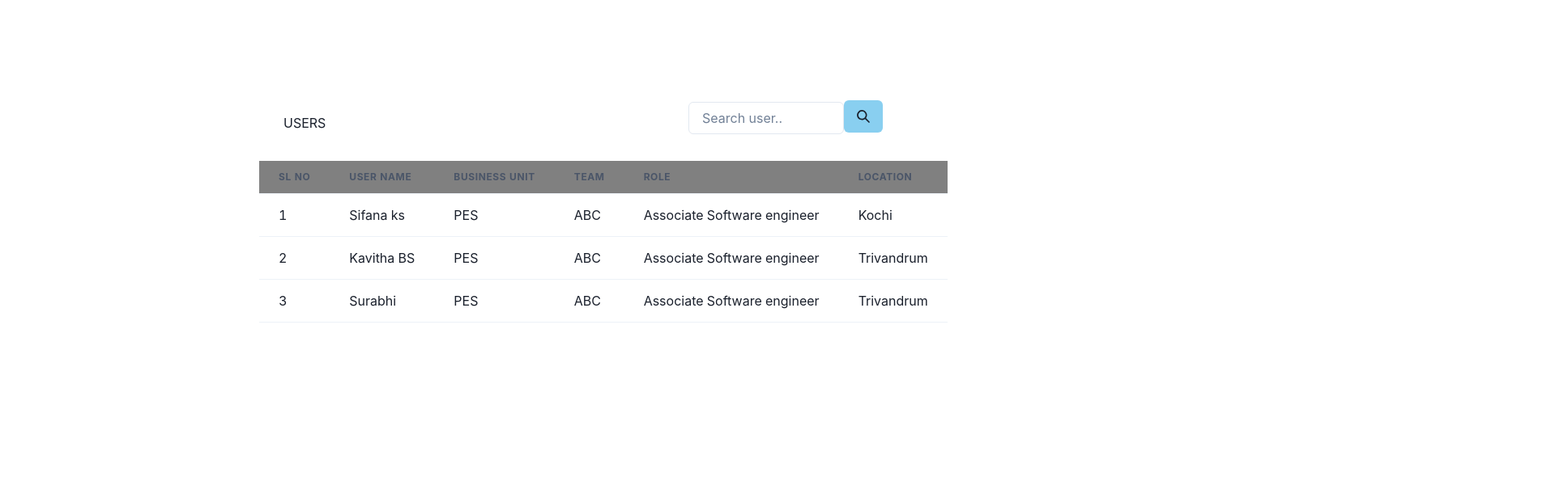
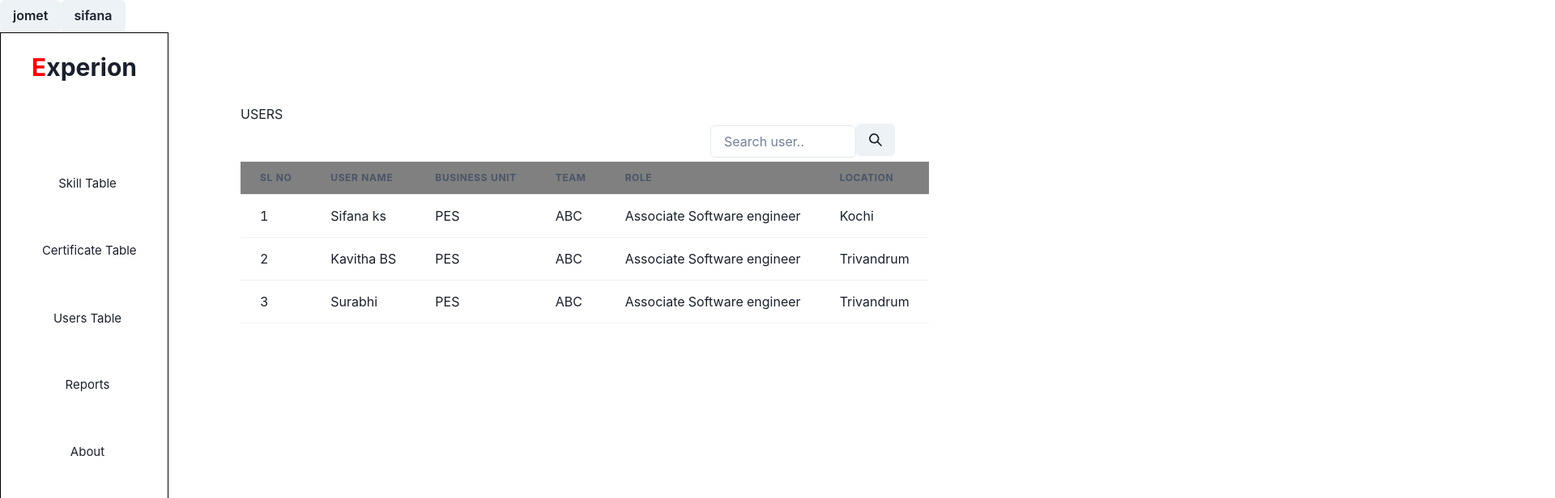
Before and after one commit to mishelshaji/EXP-G5-SkillMatrix, a React (Create React App) app in the folder client/skillmatrix/: page / in a window 1280 px wide. Shown: the top 616 px of the page at 81% size, 1920 px wide, since content can reach past the window. Built offline with nearby package versions, Linux system fonts and the light colour scheme.

Commit message:
popup-usertable-errors-fixed

```diff
--- a/client/skillmatrix/src/App.js
+++ b/client/skillmatrix/src/App.js
@@ -1,10 +1,23 @@
 import React from "react";
 import Home from './pages/user/UserHome.js';
 import SkillTable from "./pages/admin/AdminSkill.js";
-
+import Sidebar from "./components/Sidebar.js";
+import './pages/style/AdminSkill.css'
+import PopupAdd from "./components/PopupAdd.js";
+import PopupDelete from "./components/PopupDelete.js";
 function App() {
   return (
+    <div>
+      <PopupDelete element = "jomet" name = "skill" />
+    <PopupAdd element="sifana" header="add skill" btnName="Add"/>
+    <div className="maindiv">
+
+    <Sidebar className="sidebar"/>
+    <div className="tablediv">
      <SkillTable/>
+     </div>
+     </div>
+     </div>
   );
 }
 
--- a/client/skillmatrix/src/components/PopupAdd.js
+++ b/client/skillmatrix/src/components/PopupAdd.js
@@ -1,4 +1,4 @@
-import React from 'react'
+import React from "react";
 import {
   Modal,
   ModalOverlay,
@@ -11,16 +11,19 @@ import {
   Button,
   FormControl,
   FormLabel,
-  Select
-} from '@chakra-ui/react';
+  Select,
+} from "@chakra-ui/react";
+import "../pages/style/AdminSkill.css";
 
 function PopupAdd(props) {
-  const { isOpen, onOpen, onClose } = useDisclosure()
-  const initialRef = React.useRef(null)
-  const finalRef = React.useRef(null)
+  const { isOpen, onOpen, onClose } = useDisclosure();
+  const initialRef = React.useRef(null);
+  const finalRef = React.useRef(null);
   return (
     <>
-      <Button onClick={onOpen} ref={finalRef}>{props.element}</Button>
+      <Button onClick={onOpen} ref={finalRef}>
+        {props.element}
+      </Button>
       <Modal
         initialFocusRef={initialRef}
         finalFocusRef={finalRef}
@@ -28,37 +31,35 @@ function PopupAdd(props) {
         onClose={onClose}
       >
         <ModalOverlay />
-        <ModalContent backgroundColor="#000000">
-          <ModalHeader textColor="#FFFFFF">{props.header}</ModalHeader>
-          <ModalCloseButton color='#FFFFFF' />
-          <ModalBody pb={6}>
+        <ModalContent className="modal-content">
+          <ModalHeader className="modal-header">{props.header}</ModalHeader>
+          <ModalCloseButton />
+          <ModalBody>
             <FormControl>
-              <FormLabel textColor="#FFFFFF">Skill Name</FormLabel>
-              <Select textColor="#000000" backgroundColor="#FFFFFF">
-                <option value="cop1" >Java</option>
-                <option value="cop2" >C#</option>
-                <option value="cop3" >.net</option>
+              <FormLabel class="formlabel">Skill Name</FormLabel>
+              <Select class="select">
+                <option value="cop1">Java</option>
+                <option value="cop2">C#</option>
+                <option value="cop3">.net</option>
               </Select>
             </FormControl>
-            <FormControl mt={4}>
-              <FormLabel textColor="#FFFFFF" backgroundColor="#000000">Category</FormLabel>
-              <Select textColor="#000000" backgroundColor="#FFFFFF">
-                <option value="cop1" >language</option>
-                <option value="cop2" >shsdgash</option>
-                <option value="cop3" >hbash</option>
+            <FormControl>
+              <FormLabel class="formlabel">Category</FormLabel>
+              <Select class="select">
+                <option value="cop1">language</option>
+                <option value="cop2">shsdgash</option>
+                <option value="cop3">hbash</option>
               </Select>
             </FormControl>
           </ModalBody>
           <ModalFooter>
-            <Button colorScheme='red' mr={3}>
-              {props.btnName}
-            </Button>
+            <Button className="button">{props.btnName}</Button>
             <Button onClick={onClose}>Cancel</Button>
           </ModalFooter>
         </ModalContent>
       </Modal>
     </>
-  )
+  );
 }
 
 export default PopupAdd;
--- a/client/skillmatrix/src/components/PopupDelete.js
+++ b/client/skillmatrix/src/components/PopupDelete.js
@@ -1,4 +1,5 @@
-import React from 'react'
+import React from "react";
+import "../pages/style/AdminSkill.css";
 import {
   Modal,
   ModalOverlay,
@@ -8,37 +9,41 @@ import {
   ModalBody,
   ModalCloseButton,
   useDisclosure,
-  Button
-} from '@chakra-ui/react';
+  Button,
+} from "@chakra-ui/react";
 
 function PopupDelete(props) {
-  const { isOpen, onOpen, onClose } = useDisclosure()
-  const initialRef = React.useRef(null)
-  const finalRef = React.useRef(null)
+  const { isOpen, onOpen, onClose } = useDisclosure();
+  const initialRef = React.useRef(null);
+  const finalRef = React.useRef(null);
   return (
     <>
-      <Button onClick={onOpen} ref={finalRef}>{props.element}</Button>
-      <Modal initialFocusRef={initialRef}
+      <Button onClick={onOpen} ref={finalRef}>
+        {props.element}
+      </Button>
+      <Modal
+        initialFocusRef={initialRef}
         finalFocusRef={finalRef}
         isOpen={isOpen}
-        onClose={onClose}>
+        onClose={onClose}
+      >
         <ModalOverlay />
-        <ModalContent backgroundColor='#000000'>
-          <ModalHeader textColor='#FFFFFF'>
+        <ModalContent className="dmodal-content">
+          <ModalHeader className="dmodal-header">
             delete {props.name}
           </ModalHeader>
-          <ModalCloseButton color='#FFFFFF' />
-          <ModalBody textColor='#FFFFFF' pb={6}>
+          <ModalCloseButton />
+          <ModalBody className="dmodal-header">
             Are you sure You want to delete this {props.name}?
-          </ModalBody >
+          </ModalBody>
           <ModalFooter>
-            <Button colorScheme='red' mr={3}>delete</Button>
+            <Button className="button">delete</Button>
             <Button onClick={onClose}>cancel</Button>
           </ModalFooter>
         </ModalContent>
       </Modal>
     </>
-  )
+  );
 }
 
 export default PopupDelete;
--- /dev/null
+++ b/client/skillmatrix/src/components/Sidebar.js
@@ -0,0 +1,40 @@
+import React from "react";
+import { Box } from '@chakra-ui/react';
+import './sidebar.css';
+
+const Sidebar = () => {
+    return (
+        <div>
+
+            <div className="top">
+                <div className="logo-div">
+                    <h2 className="logo"><span>E</span>xperion</h2></div>
+                    <div  className="sidenav">
+
+                        <div  className="sidebar-links">
+                        <i class="fa-solid fa-user"></i>
+                        <h4 onClick={console.log('clicked on sidebar')}>Skill Table</h4>
+                        </div>
+                        <div className="sidebar-links">
+                        <i class="fa-solid fa-file"></i>&nbsp;
+                        <h4 >Certificate Table</h4>
+                        </div>
+                        <div className="sidebar-links">
+                        <i class="fa-solid fa-people-group"></i>
+                        <h4>Users Table</h4>
+                        </div>
+                        <div className="sidebar-links">
+                        <i class="fa-solid fa-bug"></i>
+                        <h4>Reports</h4>
+                        </div>
+                        <div className="sidebar-links">
+                        <i class="fa-solid fa-address-card"></i>
+                        <h4>About</h4>
+                        </div>
+
+                    </div>
+                </div>
+            </div>
+    );
+}
+export default Sidebar;
--- /dev/null
+++ b/client/skillmatrix/src/components/sidebar.css
@@ -0,0 +1,61 @@
+
+.top
+{
+    background-color: #ffff;
+    /* height: 100vh; */
+    width: 13rem;
+    height: 120vh;
+    border: 1px solid black;
+}
+.sidenav
+{
+    height:100vh;
+    display: flex;
+    flex-direction: column;
+    align-items: center;
+    /* justify-content: space-around; */
+    margin-top: 70px;
+
+}
+.logo
+{
+    font-weight: bold;
+}
+h2{
+    font-size: 30px;
+    text-align: center;
+    padding-top: 20px;
+}
+.sidebar-links h4{
+  margin-left: 8px;
+  font-size: 15px;
+}
+span{
+    color: red;
+}
+.container
+{
+  margin-top: 20px;
+}
+.sidebar-links
+{
+    /* background-color: black; */
+    display: flex;
+    flex-direction: row;
+    padding: 20px;
+    margin-top: 20px;
+
+}
+.sidebar-links:hover
+{
+    background-color: aqua;
+    transition: 1s;
+    border-radius: 10px;
+    width: 200px;
+
+}
+.sidebar-links
+{
+    padding: 20px;
+    display: flex;
+}
--- a/client/skillmatrix/src/index.js
+++ b/client/skillmatrix/src/index.js
@@ -6,8 +6,8 @@ import { ChakraProvider } from '@chakra-ui/react';
 
 const root = ReactDOM.createRoot(document.getElementById('root'));
 root.render(
+
     <ChakraProvider>
     <App />
     </ChakraProvider>
-
 );
--- a/client/skillmatrix/src/pages/admin/AdminSkill.js
+++ b/client/skillmatrix/src/pages/admin/AdminSkill.js
@@ -1,4 +1,4 @@
-import '../style/AdminSkill.css';
+import "../style/AdminSkill.css";
 import {
   Table,
   Thead,
@@ -8,22 +8,31 @@ import {
   Td,
   TableContainer,
   Input,
-  Button
-} from '@chakra-ui/react';
-import { SearchIcon } from '@chakra-ui/icons';
+  Button,
+} from "@chakra-ui/react";
+import { SearchIcon } from "@chakra-ui/icons";
 
 function SkillTable() {
   return (
     <div>
-      <h1 class="head1">USERS</h1>
+      <div className="admin-skill-container">
+        <div className="head-search">
+          <h1 class="admin-head1">USERS</h1>
           <div class="search">
-        <Input type="search" maxWidth="15%" placeholder="Search user.."></Input>
-        <Button bgColor="#89CFF0" marginBottom="7px"><SearchIcon /></Button>
+            <Input
+              type="search"
+              className="input"
+              placeholder="Search user.."
+            ></Input>
+            <Button className="button-search">
+              <SearchIcon />
+            </Button>
+          </div>
         </div>
         <TableContainer>
-        <Table variant='simple' size="md" marginTop="10%" marginLeft="25%" maxWidth="60%">
+          <Table className="admin-usertable">
             <Thead>
-            <Tr bgColor="#808080">
+              <Tr className="tr-head">
                 <Th>Sl no</Th>
                 <Th>User Name</Th>
                 <Th>Business Unit</Th>
@@ -60,7 +69,9 @@ function SkillTable() {
             </Tbody>
           </Table>
         </TableContainer>
-    </div>)
+      </div>
+    </div>
+  );
 }
 
 export default SkillTable;
--- a/client/skillmatrix/src/pages/style/AdminSkill.css
+++ b/client/skillmatrix/src/pages/style/AdminSkill.css
@@ -1,11 +1,67 @@
-.head1 {
-    position: relative;
-    top: 140px;
-    left: 350px;
+.search {
+  margin-left: 580px;
+  width: 1200px;
 }
-
-.search {
-    position: relative;
-    top: 100px;
-    left: 850px;
+.admin-skill-container {
+  margin-top: 5%;
+  margin-left: 5%;
+  width: 100%;
 }
+.maindiv {
+  display: flex;
+}
+.modal-content {
+  background-color: rgb(7, 106, 145);
+}
+.modal-header {
+  color: #ffffff;
+}
+.formlabel {
+  color: #ffffff;
+}
+.select {
+  color: #000000;
+  background-color: #ffffff;
+}
+.button {
+  background-color: rgb(130, 21, 21);
+  margin-right: 7px;
+}
+.dmodal-content{
+    background-Color:#000000;
+}
+.dmodal-header{
+    Color:#FFFFFF;
+}
+.cmodal-content{
+    background-Color: #ffff;
+    border: 3px;
+    border-Color:solid blue;
+}
+.cmodel-header{
+    Color:#000000;
+}
+.cmodal-select{
+    color:#000000;
+    background-Color:#ffff;
+}
+.smodal-content{
+    background-Color: #D7A1F9;
+}
+.smodal-select{
+    color:#000000;
+    background-Color:#ffff;
+}
+.input{
+  max-Width:15%;
+}
+.button-search{
+  background-color:#38a2d3;
+  margin-Bottom:7px;
+}
+.admin-usertable{
+  max-width: 40%;
+}
+.tr-head{
+  background-color: #808080;
+}
```
Also changed, not shown: client/skillmatrix/src/components/UserCertificatePopup.js (+32 -28 lines), client/skillmatrix/src/components/UserSkillPopup.js (+34 -31 lines). Lines whose indentation alone changed are shown as unchanged.
